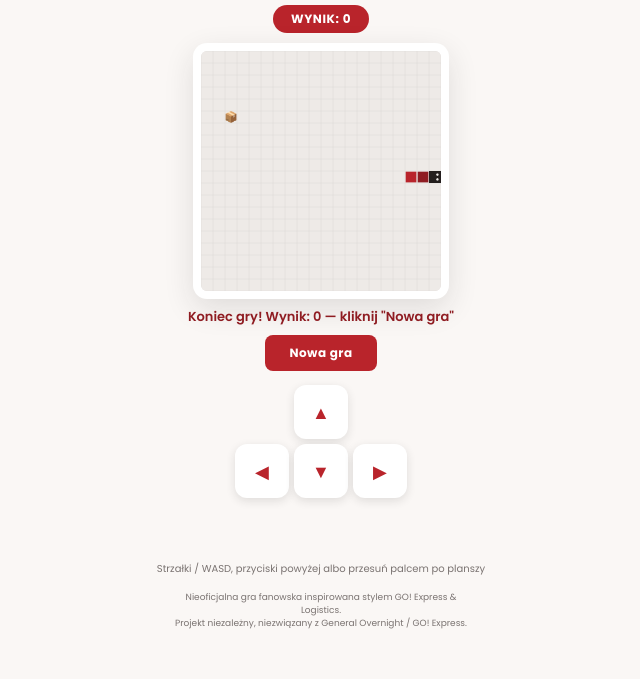
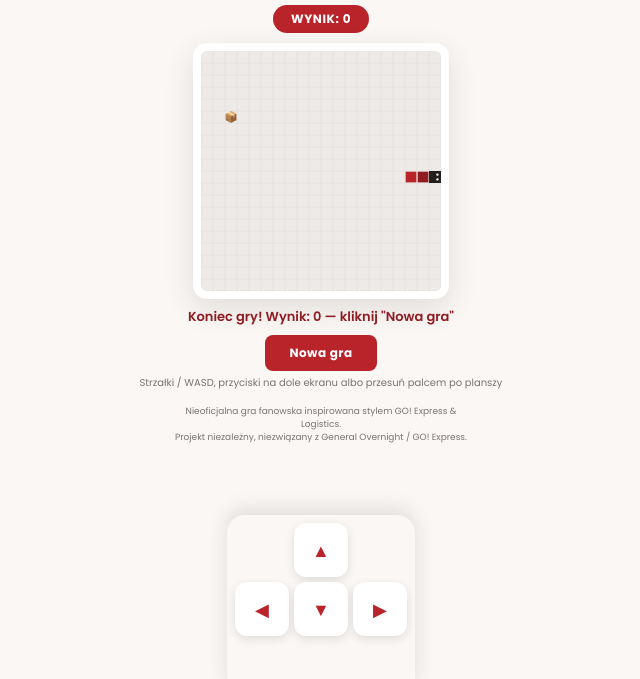
Before and after one commit to MarcinPiwowarskiKRK/snake, a plain HTML site: page index.html in a window 1280 px wide. Shown: the part 93-772 px from the top of the page, without its empty margins (319-959 px from the left). Drawn offline with Linux system fonts and the light colour scheme.

Commit message:
Przypnij pad kierunkowy na stale do dolu ekranu (position: fixed)

```diff
--- a/index.html
+++ b/index.html
@@ -1,6 +1,6 @@
 <meta charset="UTF-8">
 <title>GO! Snake</title>
-<meta name="viewport" content="width=device-width, initial-scale=1, maximum-scale=1, user-scalable=no">
+<meta name="viewport" content="width=device-width, initial-scale=1, maximum-scale=1, user-scalable=no, viewport-fit=cover">
 <link rel="preconnect" href="https://fonts.googleapis.com">
 <link rel="preconnect" href="https://fonts.gstatic.com" crossorigin>
 <link href="https://fonts.googleapis.com/css2?family=Poppins:wght@400;600;700;900&display=swap" rel="stylesheet">
@@ -16,6 +16,8 @@
     --grid-line: rgba(36,31,30,0.05);
     --muted: #7a7371;
     --shadow: rgba(36,31,30,0.12);
+    --pad-btn: clamp(42px, 13vw, 54px);
+    --pad-reserve: calc(3 * var(--pad-btn) + 2 * 5px + 28px + env(safe-area-inset-bottom, 0px) + 16px);
   }
   @media (prefers-color-scheme: dark) {
     :root:not([data-theme="light"]) {
@@ -58,6 +60,7 @@
     min-height: 100vh;
     min-height: 100dvh;
     padding: max(10px, 2dvh) 16px 16px;
+    padding-bottom: var(--pad-reserve);
     gap: 0;
     overscroll-behavior-y: contain;
   }
@@ -152,12 +155,19 @@
 
   .pad {
     display: grid;
-    grid-template-columns: repeat(3, clamp(42px, 13vw, 54px));
-    grid-template-rows: repeat(3, clamp(42px, 13vw, 54px));
+    grid-template-columns: repeat(3, var(--pad-btn));
+    grid-template-rows: repeat(3, var(--pad-btn));
     gap: 5px;
-    margin-top: 14px;
-    flex-shrink: 0;
     user-select: none;
+    position: fixed;
+    left: 50%;
+    bottom: calc(env(safe-area-inset-bottom, 0px) + 10px);
+    transform: translateX(-50%);
+    z-index: 10;
+    background: var(--bg);
+    padding: 8px 8px 2px;
+    border-radius: 18px;
+    box-shadow: 0 -6px 20px var(--shadow);
   }
   .pad button {
     background: var(--panel);
@@ -223,7 +233,7 @@
   <button class="down" data-dir="down" aria-label="Dół">▼</button>
   <button class="right" data-dir="right" aria-label="Prawo">▶</button>
 </div>
-<div class="hint">Strzałki / WASD, przyciski powyżej albo przesuń palcem po planszy</div>
+<div class="hint">Strzałki / WASD, przyciski na dole ekranu albo przesuń palcem po planszy</div>
 
 <footer>
   Nieoficjalna gra fanowska inspirowana stylem GO! Express &amp; Logistics.<br>
```
